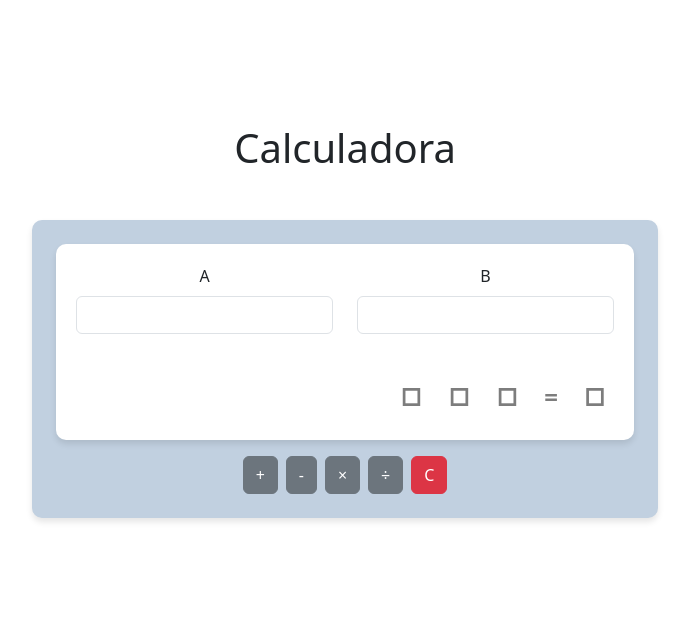
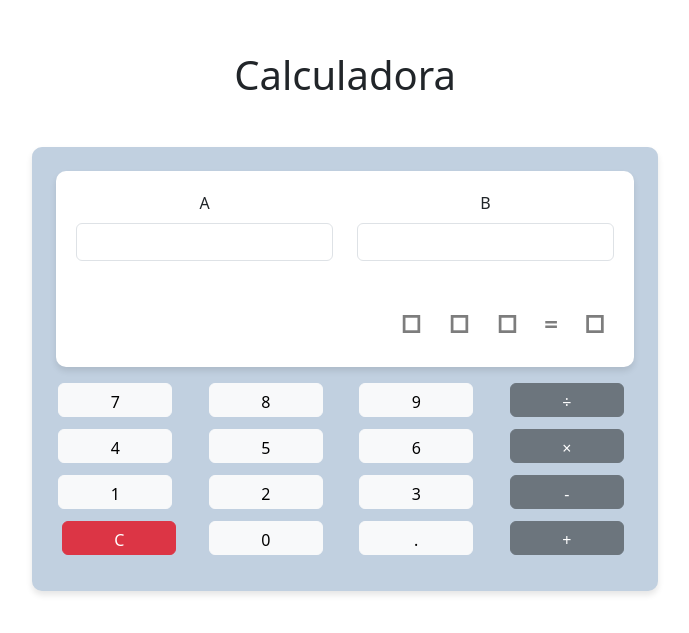
Before and after one commit to Avertcoiin/Ej_React_DSM_AVertiz, a React (Vite) app in the folder mi-calculadora/: page / in a window 1280 px wide. Shown: the part 103-736 px from the top of the page, without its empty margins (295-984 px from the left). Built offline with nearby package versions, Linux system fonts and the light colour scheme.

Commit message:
Botones bonitos. Todavía no funcionales

```diff
--- a/mi-calculadora/src/App.css
+++ b/mi-calculadora/src/App.css
@@ -1,3 +1,4 @@
+/* Estilos generales */
 #root {
   max-width: 1280px;
   margin: 0 auto;
@@ -13,6 +14,7 @@
   color: #888;
 }
 
+/* Estilos del contenedor principal */
 .recuadro {
   background-color: white;
   border-radius: 10px;
@@ -22,6 +24,7 @@
   min-height: 150px;
 }
 
+/* Estilo para el contenedor de resultado */
 .resultado-container {
   position: absolute;
   bottom: 10px;
@@ -29,3 +32,27 @@
   font-size: 1.2rem;
   font-weight: bold;
 }
+
+/* Estilos de la calculadora */
+.calculadora-contenido {
+  background-color: white;
+  border-radius: 10px;
+  padding: 20px;
+  box-shadow: 0px 4px 6px rgba(0, 0, 0, 0.1);
+  min-height: 150px;
+}
+
+/* Estilos de los botones */
+.btn-light {
+  background-color: #f8f9fa;  /* Color de fondo claro para los botones */
+  border: 1px solid #ddd; /* Borde sutil */
+  font-size: 1.5rem;
+  height: 60px;
+  display: flex;
+  justify-content: center;
+  align-items: center;
+}
+
+.btn-light:hover {
+  background-color: #e2e6ea; /* Efecto hover */
+}
--- a/mi-calculadora/src/App.jsx
+++ b/mi-calculadora/src/App.jsx
@@ -43,15 +43,64 @@ function App() {
           </div>
         </div>
 
-        {/* Botones */}
+        {/* Contenedor de los botones */}
         <div className="mt-3">
-          <Boton label="+" isActive={operacionActiva === "+"} onClick={() => setOperacionActiva("+")} />
-          <Boton label="-" isActive={operacionActiva === "-"} onClick={() => setOperacionActiva("-")} />
-          <Boton label="×" isActive={operacionActiva === "×"} onClick={() => setOperacionActiva("×")} />
-          <Boton label="÷" isActive={operacionActiva === "÷"} onClick={() => setOperacionActiva("÷")} />
-
-          {/* Botón C para borrar */}
-          <BotonBorrado setA={setA} setB={setB} setOperacionActiva={setOperacionActiva} />
+          <div className="row mb-2">
+            <div className="col">
+              <Boton label="7" isActive={false} onClick={() => {}} className="btn btn-light" />
+            </div>
+            <div className="col">
+              <Boton label="8" isActive={false} onClick={() => {}} className="btn btn-light" />
+            </div>
+            <div className="col">
+              <Boton label="9" isActive={false} onClick={() => {}} className="btn btn-light" />
+            </div>
+            <div className="col">
+              <Boton label="÷" isActive={operacionActiva === "÷"} onClick={() => setOperacionActiva("÷")} />
+            </div>
+          </div>
+          <div className="row mb-2">
+            <div className="col">
+              <Boton label="4" isActive={false} onClick={() => {}} className="btn btn-light" />
+            </div>
+            <div className="col">
+              <Boton label="5" isActive={false} onClick={() => {}} className="btn btn-light" />
+            </div>
+            <div className="col">
+              <Boton label="6" isActive={false} onClick={() => {}} className="btn btn-light" />
+            </div>
+            <div className="col">
+              <Boton label="×" isActive={operacionActiva === "×"} onClick={() => setOperacionActiva("×")} />
+            </div>
+          </div>
+          <div className="row mb-2">
+            <div className="col">
+              <Boton label="1" isActive={false} onClick={() => {}} className="btn btn-light" />
+            </div>
+            <div className="col">
+              <Boton label="2" isActive={false} onClick={() => {}} className="btn btn-light" />
+            </div>
+            <div className="col">
+              <Boton label="3" isActive={false} onClick={() => {}} className="btn btn-light" />
+            </div>
+            <div className="col">
+              <Boton label="-" isActive={operacionActiva === "-"} onClick={() => setOperacionActiva("-")} />
+            </div>
+          </div>
+          <div className="row mb-2">
+            <div className="col">
+              <BotonBorrado setA={setA} setB={setB} setOperacionActiva={setOperacionActiva} />
+            </div>
+            <div className="col">
+              <Boton label="0" isActive={false} onClick={() => {}} className="btn btn-light" />
+            </div>
+            <div className="col">
+              <Boton label="." isActive={false} onClick={() => {}} className="btn btn-light" />
+            </div>
+            <div className="col">
+              <Boton label="+" isActive={operacionActiva === "+"} onClick={() => setOperacionActiva("+")} />
+            </div>
+          </div>
         </div>
       </div>
     </div>
--- a/mi-calculadora/src/components/Boton/Boton.css
+++ b/mi-calculadora/src/components/Boton/Boton.css
@@ -1 +1,10 @@
 /* src/components/Boton/Boton.css */
+
+/* Hacer que los botones ocupen el 90% del espacio de su celda */
+.btn {
+    width: 90%;          /* Ocupa el 90% del ancho de la celda */
+    height: 90%;         /* Ocupa el 90% de la altura de la celda */
+    display: block;      /* Hace que el botón sea un bloque */
+    margin: 0 auto;      /* Centra el botón dentro de la celda */
+    text-align: center;  /* Centra el texto dentro del botón */
+  }
--- a/mi-calculadora/src/components/Boton/Boton.jsx
+++ b/mi-calculadora/src/components/Boton/Boton.jsx
@@ -1,14 +1,15 @@
 // src/components/Boton/Boton.jsx
+
 import "./Boton.css"
 import React from 'react';
 import { Button } from 'react-bootstrap';
 
-function Boton({ label, isActive, onClick }) {
+function Boton({ label, isActive, onClick, className = '' }) {
   return (
     <Button
       variant={isActive ? 'primary' : 'secondary'} // Define el color según si está activo o no
       onClick={onClick}
-      className="me-2" // Espaciado entre los botones
+      className={`me-2 ${className}`} // Espaciado entre los botones, y se aplica la clase extra
     >
       {label}
     </Button>
```
